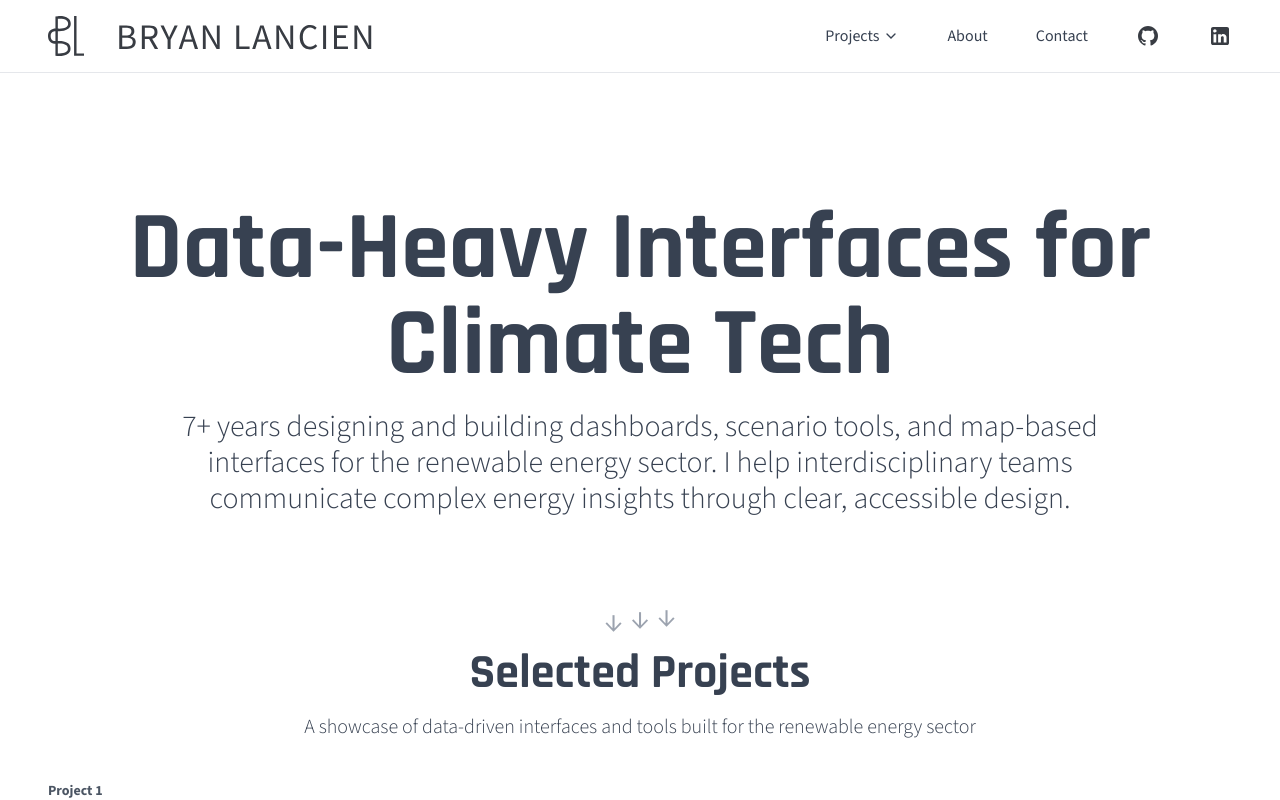
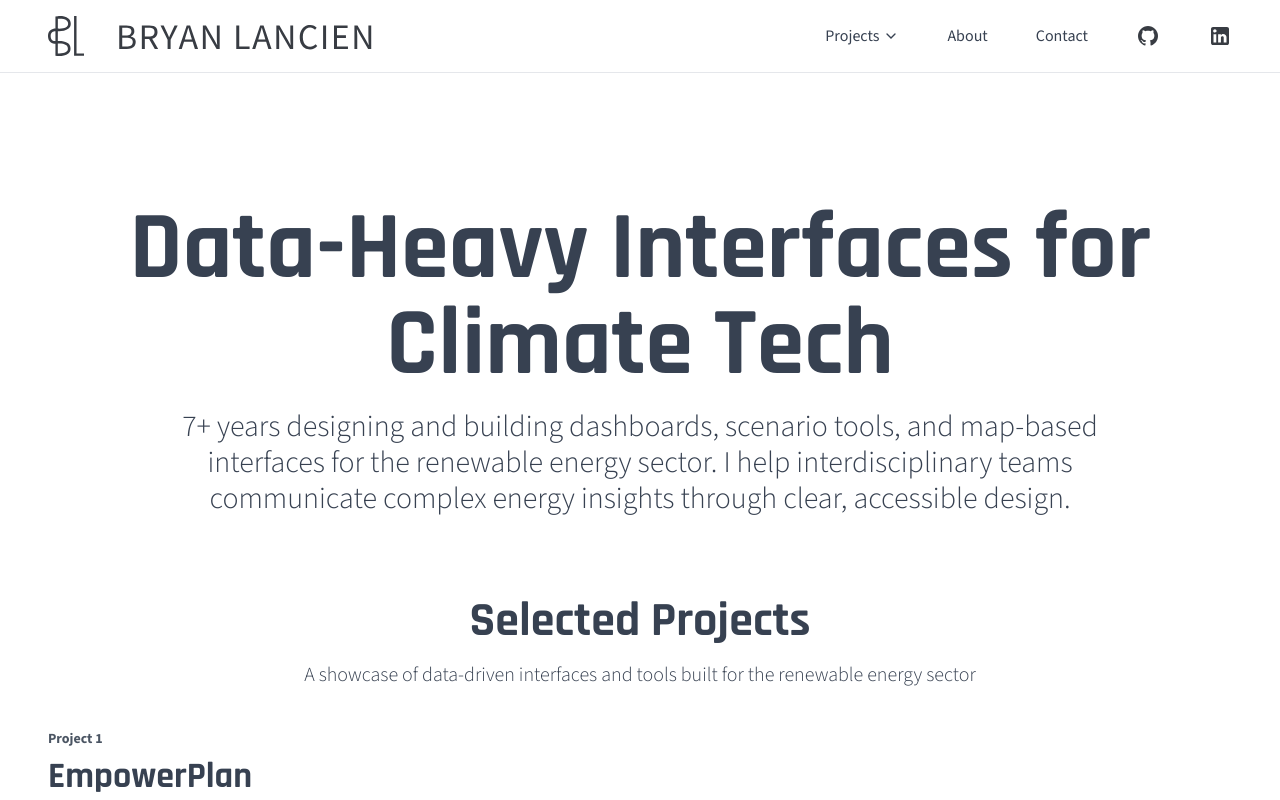
Before and after one commit to bmlancien/portfolio-2026, a React (Vite) app: page / in a window 1280 px wide. Shown: the top 800 px of the page. Built offline with nearby package versions, Linux system fonts and the light colour scheme.

Commit message:
Remove arrows from selected projects on homepage

```diff
--- a/src/components/Projects.jsx
+++ b/src/components/Projects.jsx
@@ -38,19 +38,6 @@ const Projects = () => {
     <section id="projects" className="bg-white">
       <div className="max-w-8xl mx-auto px-6 lg:px-8 xl:px-12 pt-0 2xl:pt-8 pb-12 lg:pb-20">
         {/* Section Header */}
-        {/* Downward arrows indicating scrollable content */}
-        <div className="flex justify-center space-x-2 mb-4">
-          {[0, 1, 2].map((i) => (
-            <span
-              key={i}
-              className="text-3xl text-gray-400 animate-float"
-              style={{ animationDelay: `${i * 0.15}s` }}
-              aria-hidden="true"
-            >
-              ↓
-            </span>
-          ))}
-        </div>
         <div className="mb-8 lg:mb-10">
           <h2 className="text-center text-2xl md:text-3xl lg:text-4xl xl:text-5xl font-bold font-rajdhani text-gray-700 lg:mb-4">Selected Projects</h2>
           <p className="text-center text-base md:text-lg lg:text-xl font-light text-gray-700">
```
